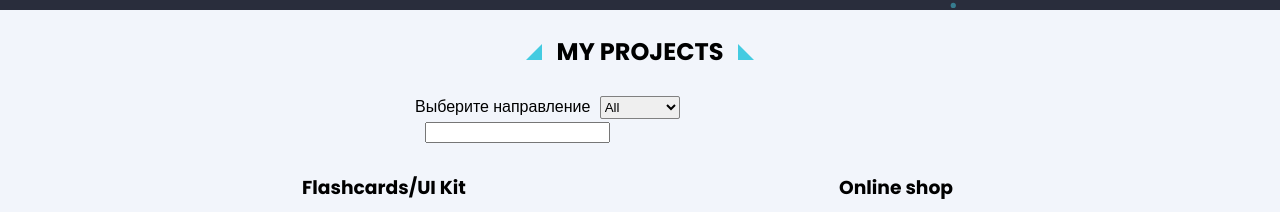
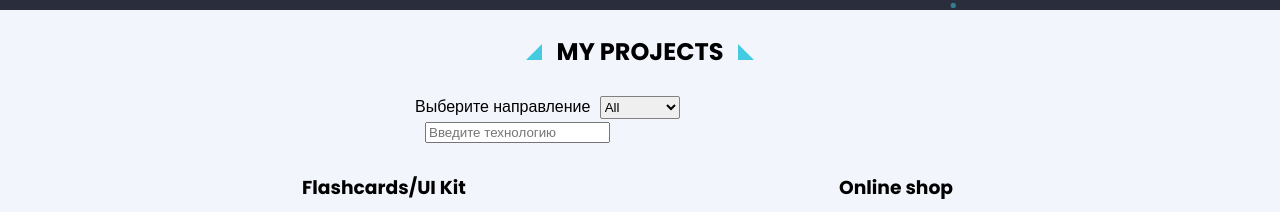
Before and after one commit to Vlad06091992/Portfolio, a React (Create React App) app: page / in a window 1280 px wide. Shown: the part 980-1192 px from the top of the page. Built offline with nearby package versions, Linux system fonts and the light colour scheme.

Commit message:
placeholder for debounced input

```diff
--- a/src/components/Debounced-input/DebouncedInput.jsx
+++ b/src/components/Debounced-input/DebouncedInput.jsx
@@ -17,5 +17,5 @@ export const DebounceInput = (props) => {
         }, 700);
         return () => clearTimeout(timeoutId);
     }, [inputValue, props]);
-    return <input className={props.className} type="text" value={inputValue} onChange={handleInputChange} />;
+    return <input className={props.className} type="text" placeholder={props.placeholder} value={inputValue} onChange={handleInputChange} />;
 };
--- a/src/components/Projects/Projects.jsx
+++ b/src/components/Projects/Projects.jsx
@@ -149,7 +149,7 @@ export const Projects = () => {
                 <option value={'fullstack'}>Fullstack</option>
                 <option value={'native'}>Native JS</option>
             </select>
-                <DebounceInput value={inputValue} className={css.input} onChange={setInputValue}/>
+                <DebounceInput value={inputValue} className={css.input} placeholder={'Введите технологию'} onChange={setInputValue}/>
             </div>
 
             <Slide left>
```
